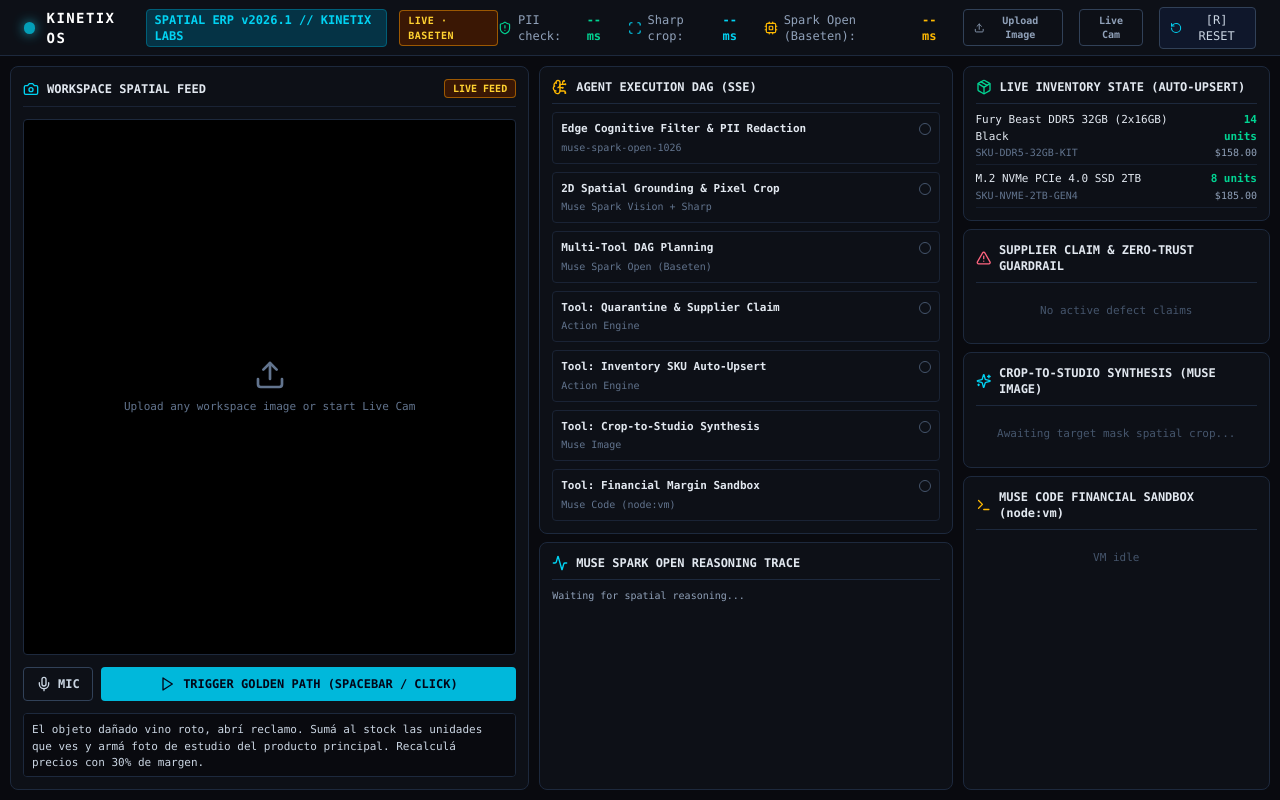
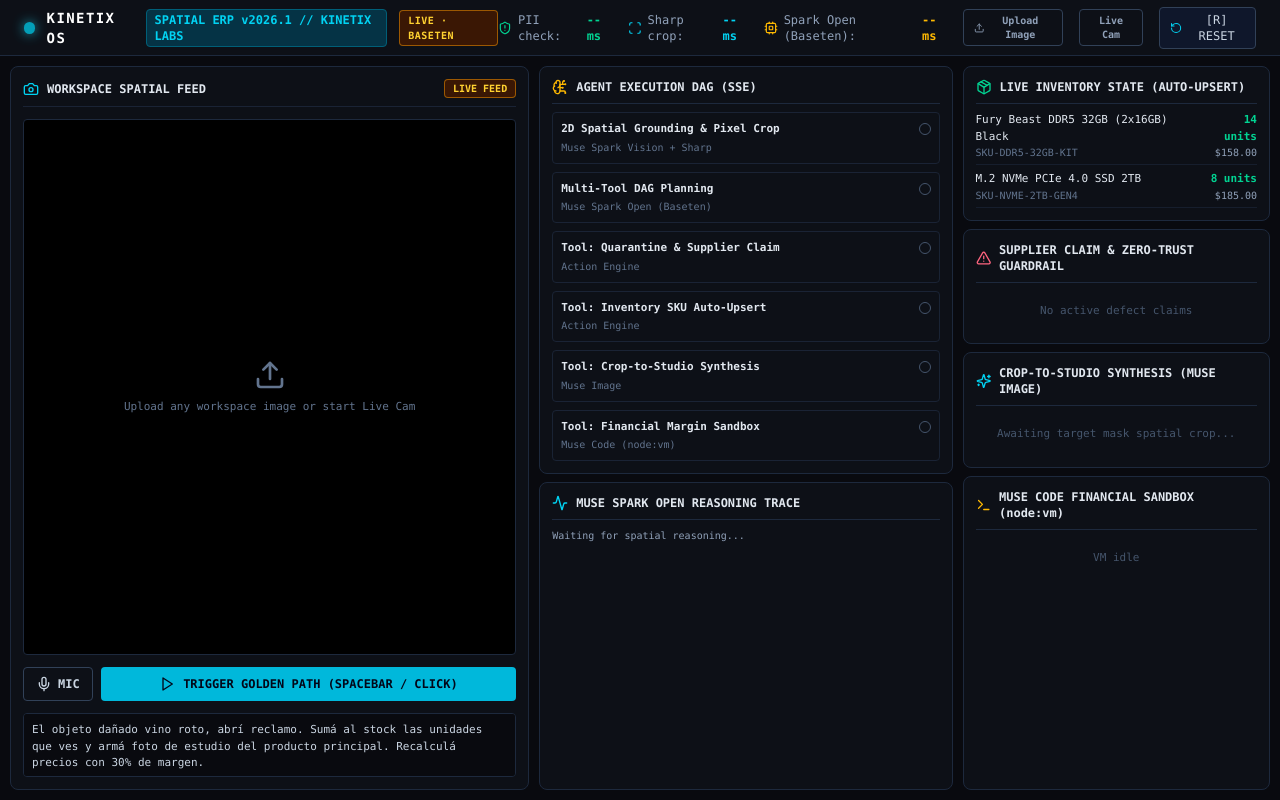
Before and after one commit to Gabyresina15/kinetix-ui, a React (Vite) app: page / in a window 1280 px wide. Built offline with nearby package versions, Linux system fonts and the light colour scheme.

Commit message:
hide the empty PII step and scan the frame while Spark reasons

```diff
--- a/src/App.tsx
+++ b/src/App.tsx
@@ -536,6 +536,7 @@ export default function App() {
 
   return (
     <div className="h-screen w-screen bg-[#090A0F] text-slate-200 flex flex-col select-none">
+      <style>{`@keyframes kinetix-scan { 0% { top: 8%; } 50% { top: 88%; } 100% { top: 8%; } }`}</style>
       <canvas ref={canvasRef} className="hidden" />
 
       <header className="h-14 border-b border-slate-800 bg-[#0D1017] px-6 flex items-center justify-between">
@@ -653,6 +654,17 @@ export default function App() {
                 <span className="text-[11px]">Upload any workspace image or start Live Cam</span>
               </button>
             )}
+            {isRunning && masks.length === 0 && (cameraActive || uploadedImage) && (
+              <div className="absolute inset-0 pointer-events-none overflow-hidden">
+                <div
+                  className="absolute left-0 right-0 h-[2px] bg-cyan-400 shadow-[0_0_16px_#22d3ee]"
+                  style={{ animation: 'kinetix-scan 1.6s ease-in-out infinite' }}
+                />
+                <div className="absolute top-2 left-2 text-[10px] font-bold tracking-wide text-cyan-200 bg-slate-950/80 border border-cyan-500/40 px-2 py-1 rounded">
+                  SCANNING 2D SCENE VIA MUSE SPARK OPEN
+                </div>
+              </div>
+            )}
           </div>
 
           <div className="flex gap-2">
@@ -686,7 +698,9 @@ export default function App() {
               <BrainCircuit className="w-4 h-4 text-amber-400" /> AGENT EXECUTION DAG (SSE)
             </div>
             <div className="space-y-2">
-              {steps.map((step) => (
+              {steps
+              .filter((step) => step.id !== 'edge_pii' || telemetry.piiRedacted > 0)
+              .map((step) => (
                 <div key={step.id} className="border border-slate-800/80 rounded p-2 text-[11px]">
                   <div className="flex justify-between items-center">
                     <span className="font-semibold text-slate-200">{step.title}</span>
```
